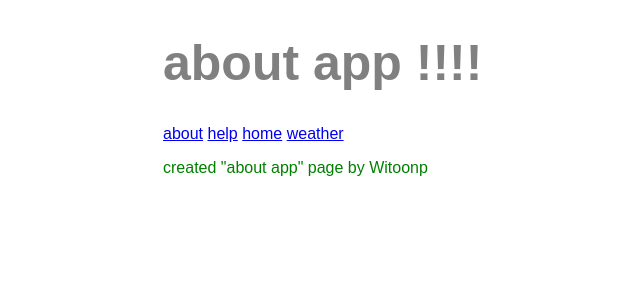
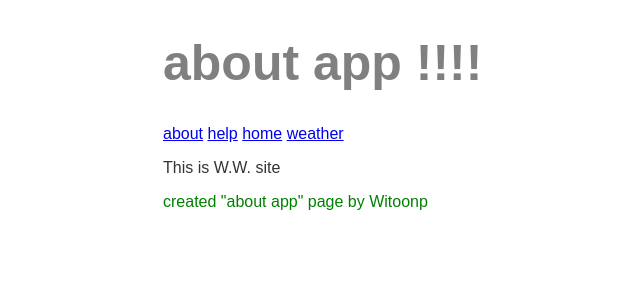
Before and after one commit to witoon-skydea/node3-weather-website, a Node server app: page /about in a window 1280 px wide. Shown: the top 300 px of the page, without its empty margins (152-792 px from the left). Run offline with Node 20, Linux system fonts and the light colour scheme.

Commit message:
Add about text

```diff
--- a/templates/views/about.hbs
+++ b/templates/views/about.hbs
@@ -8,7 +8,7 @@
 <body>
     {{>header}}
 
-
+    <p>This is W.W. site</p>
     {{>footer}}
 
 </body>
```
